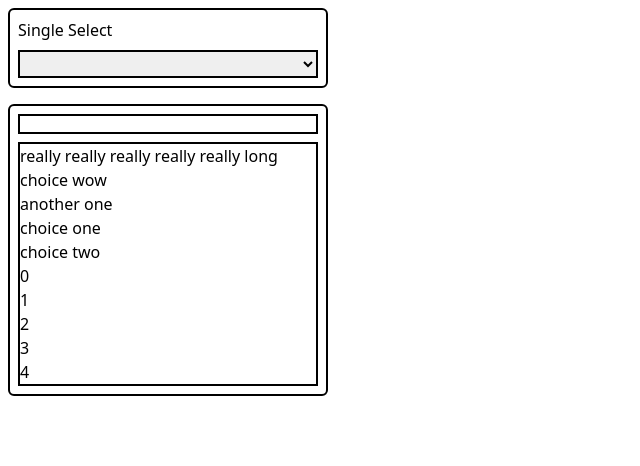
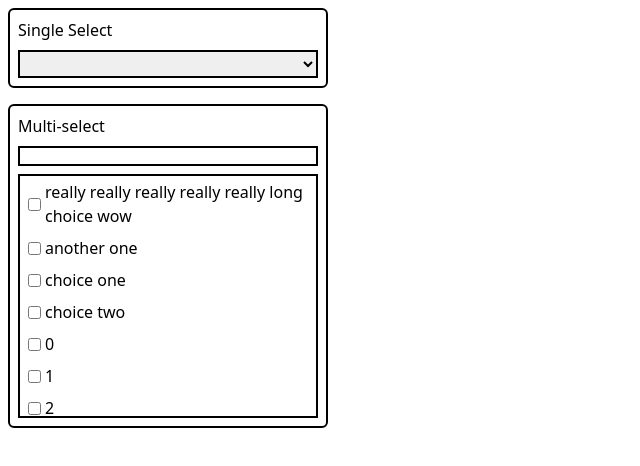
Before and after one commit to jng9230/hive-2024, a React (Create React App) app: page / in a window 1280 px wide. Shown: the top 466 px of the page, without its empty margins (0-640 px from the left). Built offline with nearby package versions, Linux system fonts and the light colour scheme; the HTML template or start-up script is replaced by a standard one.

Commit message:
add checkboxes -- still broken

```diff
--- a/src/App.css
+++ /dev/null
@@ -1,38 +0,0 @@
-.App {
-  text-align: center;
-}
-
-.App-logo {
-  height: 40vmin;
-  pointer-events: none;
-}
-
-@media (prefers-reduced-motion: no-preference) {
-  .App-logo {
-    animation: App-logo-spin infinite 20s linear;
-  }
-}
-
-.App-header {
-  background-color: #282c34;
-  min-height: 100vh;
-  display: flex;
-  flex-direction: column;
-  align-items: center;
-  justify-content: center;
-  font-size: calc(10px + 2vmin);
-  color: white;
-}
-
-.App-link {
-  color: #61dafb;
-}
-
-@keyframes App-logo-spin {
-  from {
-    transform: rotate(0deg);
-  }
-  to {
-    transform: rotate(360deg);
-  }
-}
--- a/src/App.tsx
+++ b/src/App.tsx
@@ -1,5 +1,4 @@
 import React from 'react';
-import './App.css';
 import Select from './components/Select';
 
 function App() {
--- /dev/null
+++ b/src/components/Checkbox.tsx
@@ -0,0 +1,20 @@
+import React, { useState } from 'react'
+
+export default function Checkbox({
+    checked,
+    onChange
+}: {
+    checked: boolean,
+    onChange: () => void
+}) {
+
+    const handleChange = () => {
+        onChange();
+    }
+
+    return (
+        <input type="checkbox" checked={checked} onChange={handleChange}
+            className="relative top-[2x] mr-1"
+        />
+    )
+}
--- a/src/components/Select.tsx
+++ b/src/components/Select.tsx
@@ -1,5 +1,6 @@
 import React, { useState } from 'react'
 import { BiX } from "react-icons/bi";
+import Checkbox from './Checkbox';
 
 
 export default function Select({
@@ -18,7 +19,8 @@ export default function Select({
 
     const handleSelectClick = (d: string) => {
         console.log(`selected ${d}`)
-        setSelectedContent([...selectedContent, d])
+        setSelectedContent([d, ...selectedContent])
+        // TODO: toggle the checkbox
     }
 
     return (
@@ -38,7 +40,8 @@ export default function Select({
                     </>
                     :
                     <>
-                        <ul className="border-2 border-black p-2">
+                        <label htmlFor=""> {label} </label>
+                        <ul className="border-2 border-black p-2 max-h-20 overflow-y-auto">
                             {
                                 selectedContent.map((d, i) => {
                                     return (
@@ -51,12 +54,13 @@ export default function Select({
                             }
                         </ul>
                         <div className="border-2 border-black" >
-                            <ul className="max-h-60 overflow-y-scroll">
+                            <ul className="max-h-60 overflow-y-auto">
                                 {
                                     options.map((d, i) => {
-                                        return <li key={i} value={d} onClick={e => { handleSelectClick(d) }}
-                                            className="hover:bg-gray-500 cursor-pointer"
+                                        return <li key={i} value={d}
+                                            className="hover:bg-gray-500 cursor-pointer flex items-center px-2 py-1"
                                         >
+                                            <Checkbox checked={false} onChange={() => { handleSelectClick(d) }} />
                                             {d}
                                         </li>
                                     })
```
